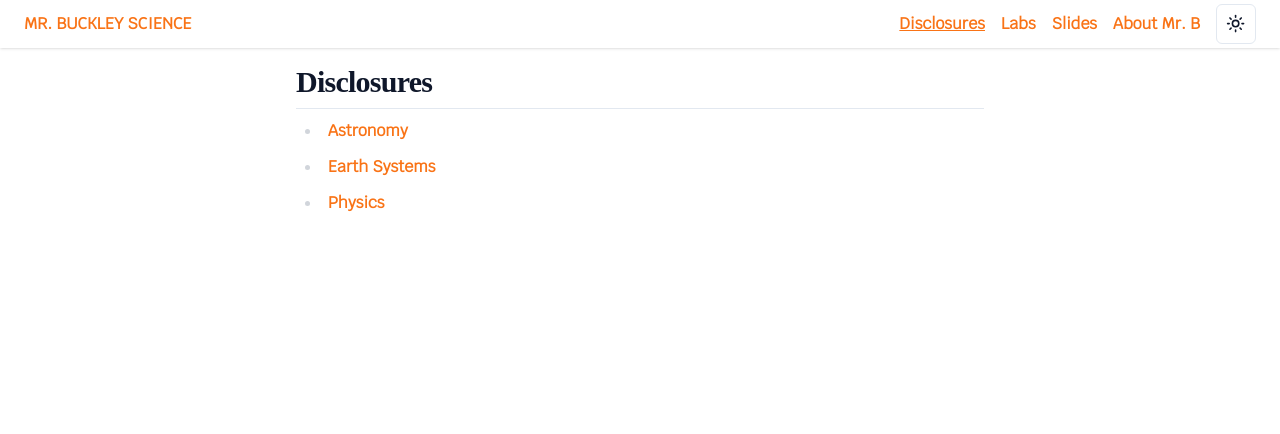
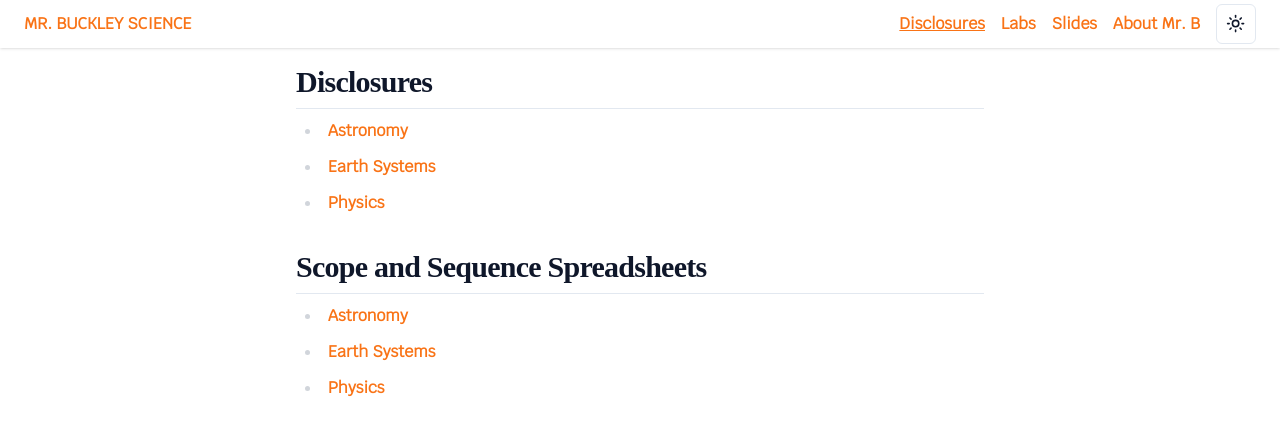
Before and after one commit to buckldav/science, an Astro site: page /disclosures in a window 1280 px wide. Built offline with nearby package versions, Linux system fonts and the light colour scheme; Astro itself is replaced by a stand-in of ours; a web font is replaced by a local one.

Commit message:
scope and sequence

```diff
--- a/src/pages/disclosures/index.astro
+++ b/src/pages/disclosures/index.astro
@@ -9,6 +9,20 @@ const disclosures = [
   { text: "Astronomy", href: "/disclosures/astronomy" },
   { text: "Earth Systems", href: "/disclosures/earth-systems" },
   { text: "Physics", href: "/disclosures/physics" },
+];
+const scopes = [
+  {
+    text: "Astronomy",
+    href: "https://docs.google.com/spreadsheets/d/1Uh4aWx7r4hvYreqEZ0JqIZx7EbZrysf5pAKQE43ljCU/edit?gid=0#gid=0",
+  },
+  {
+    text: "Earth Systems",
+    href: "https://docs.google.com/spreadsheets/d/1Uh4aWx7r4hvYreqEZ0JqIZx7EbZrysf5pAKQE43ljCU/edit?gid=612281687#gid=612281687",
+  },
+  {
+    text: "Physics",
+    href: "https://docs.google.com/spreadsheets/d/1Uh4aWx7r4hvYreqEZ0JqIZx7EbZrysf5pAKQE43ljCU/edit?gid=1135142711#gid=1135142711",
+  },
 ];
 ---
 
@@ -37,6 +51,26 @@ const disclosures = [
           }
         </ul>
       </div>
+      <br />
+      <TypographyH2>Scope and Sequence Spreadsheets</TypographyH2>
+      <div class="prose dark:prose-invert">
+        <ul>
+          {
+            scopes.map((d) => (
+              <li>
+                <a
+                  target="_blank"
+                  rel="noopener noreferrer"
+                  class="hover:underline no-underline font-semibold text-orange-500"
+                  href={d.href}
+                >
+                  {d.text}
+                </a>
+              </li>
+            ))
+          }
+        </ul>
+      </div>
     </main>
   </body>
 </html>
```
